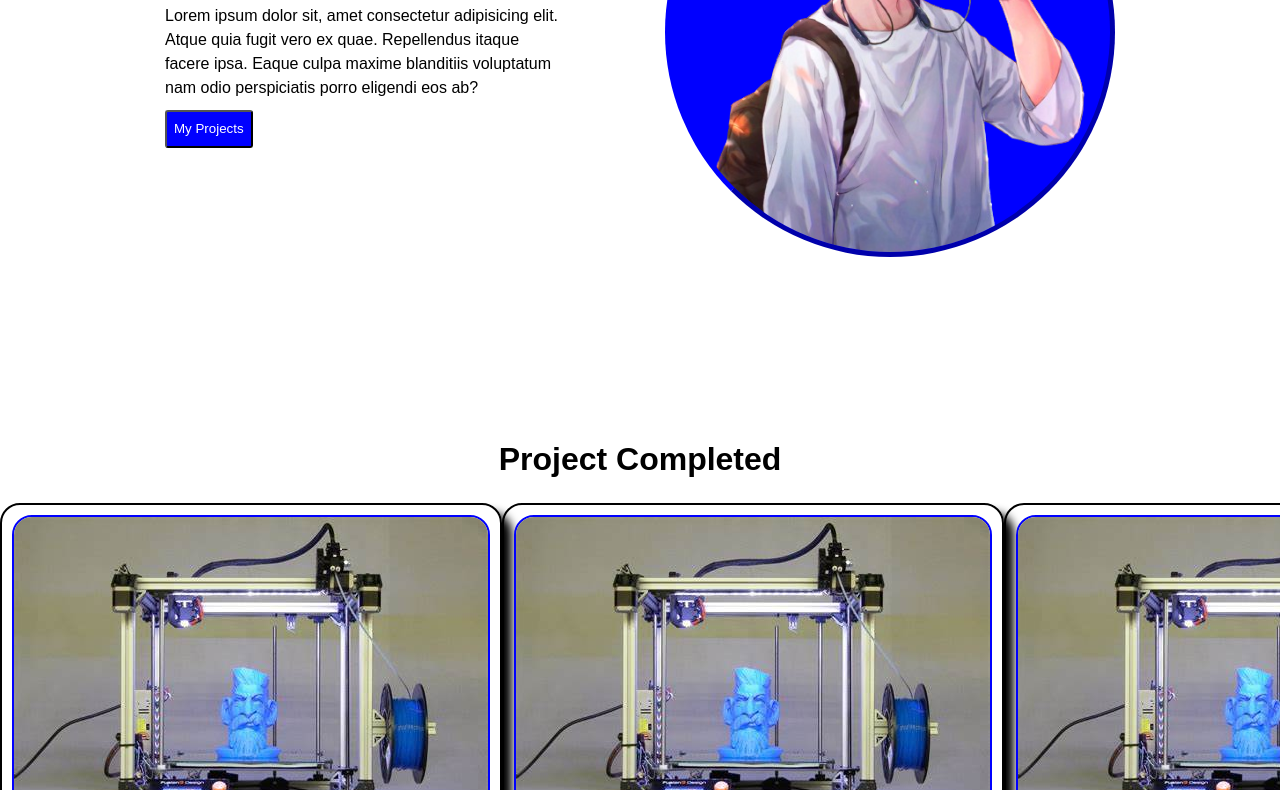
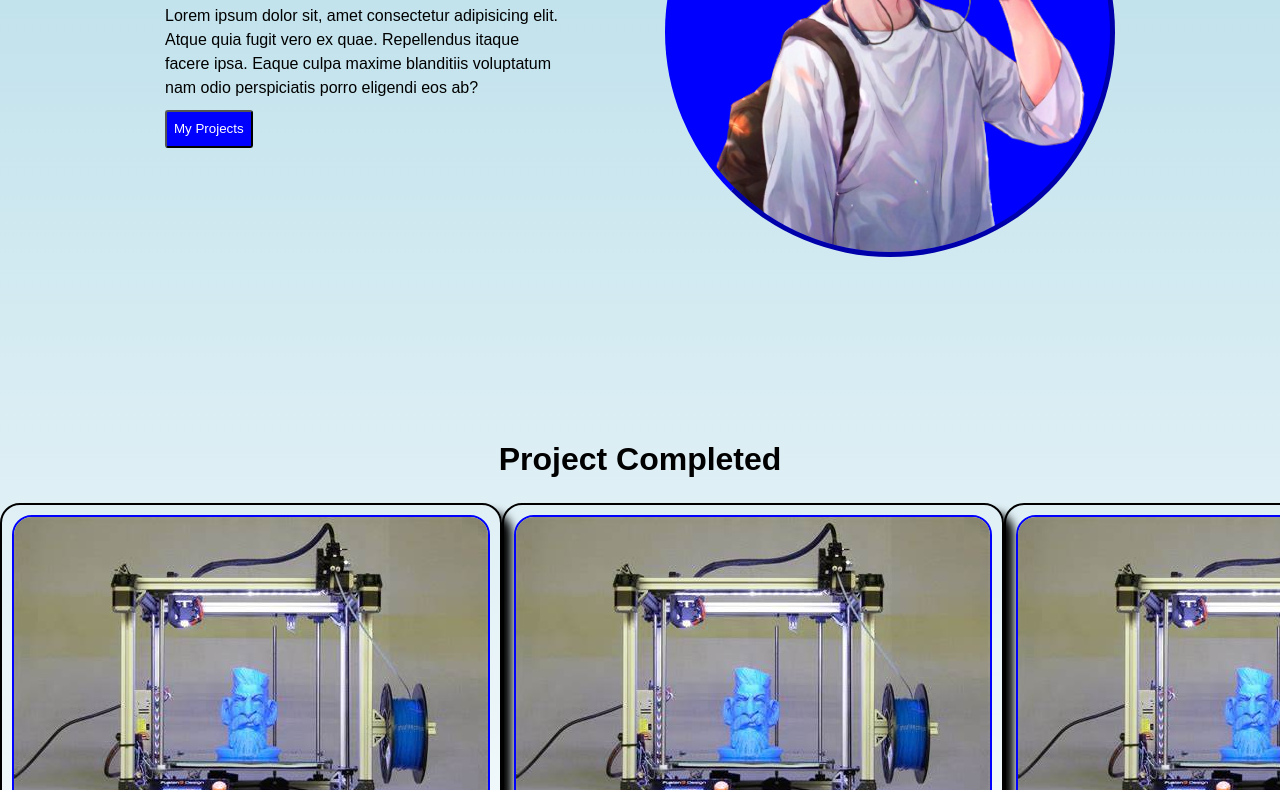
Before and after one commit to Cheysss/MyProjects, a plain HTML site: page index.html in a window 1280 px wide. Shown: the part 365-1155 px from the top of the page. Drawn offline with Linux system fonts and the light colour scheme.

Commit message:
New color BackGround

```diff
--- a/css/style.css
+++ b/css/style.css
@@ -11,7 +11,7 @@ html {
 }
 
 body {
-    background-color: white;
+    background: linear-gradient(lightblue,white);
 }
 
 .sectionOne{
```
